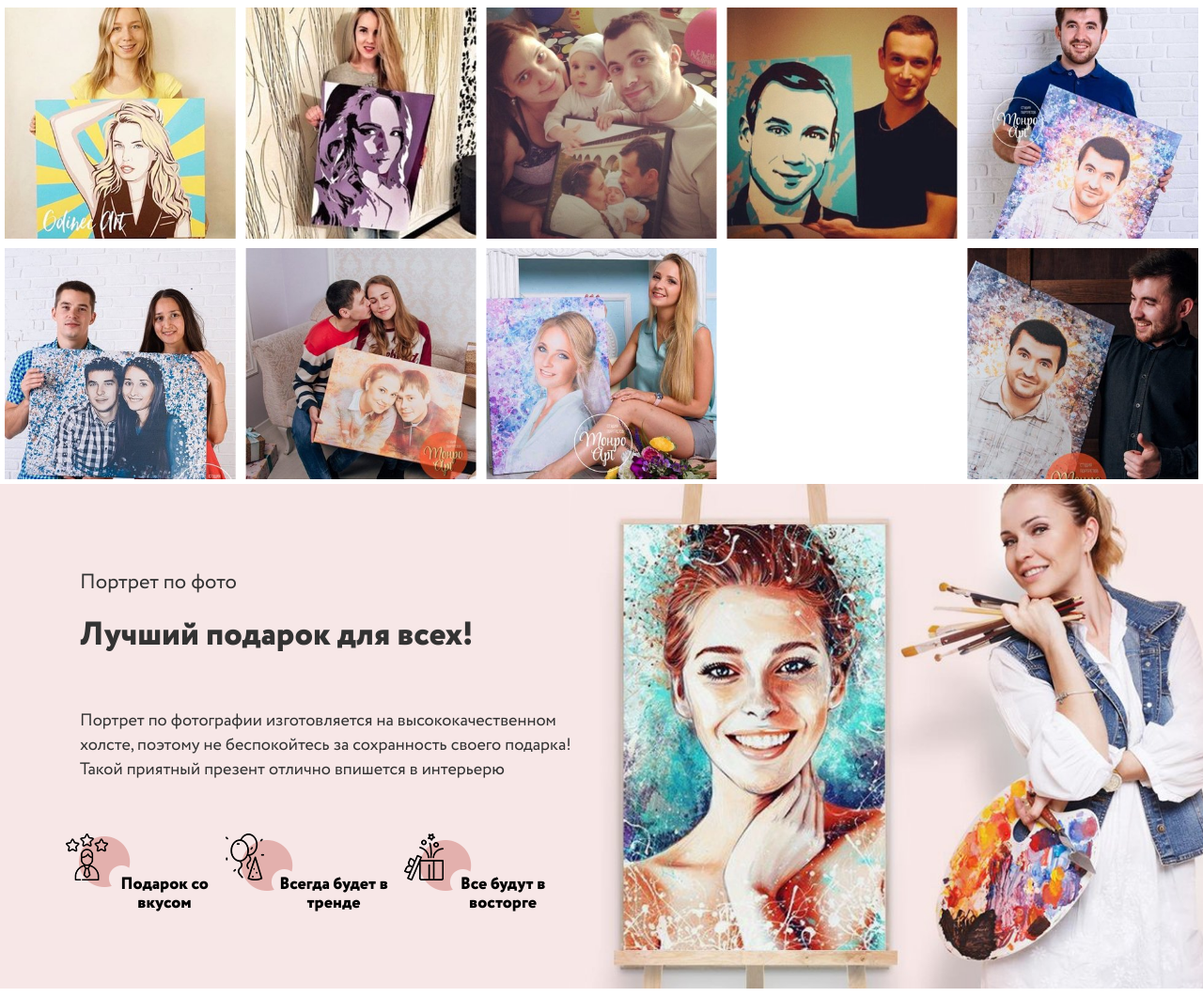
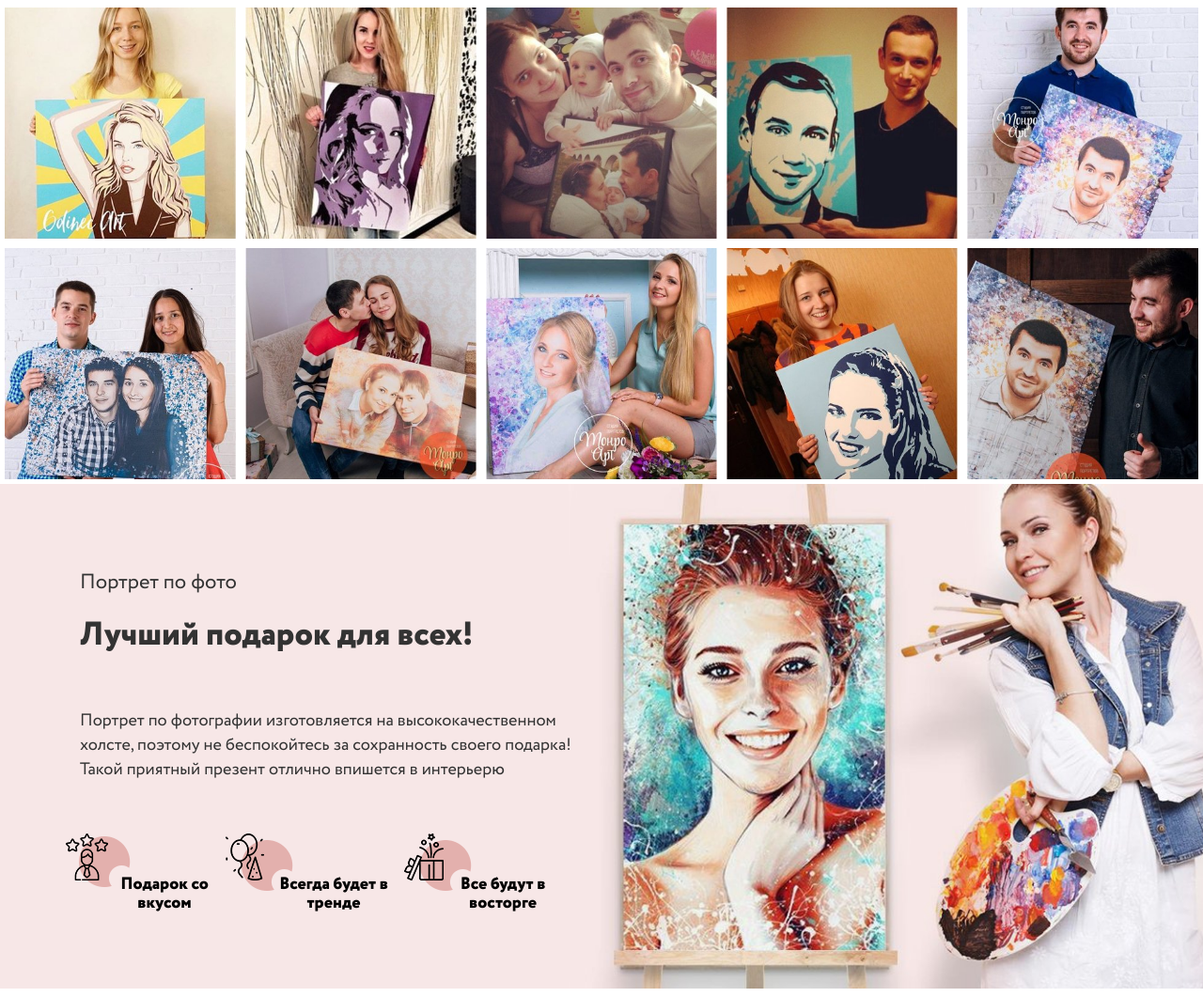
Before and after one commit to GSilver27/Flowers, a website with bundled scripts: page src/index.html in a window 1280 px wide. Shown: the part 4841-5902 px from the top of the page at 94% size. Built offline with nearby package versions, Linux system fonts and the light colour scheme; files whose address does not match are found by name; a web font is replaced by a local one.

```diff
--- a/src/index.html
+++ b/src/index.html
@@ -317,7 +317,7 @@
 				<img src="assets/img/portfolio-8.jpg" alt="">
 			</div>
 			<div class="portfolio-block all girl">
-				<img src="assets/img/portfolio-9.jp"g alt="">
+				<img src="assets/img/portfolio-9.jpg"g alt="">
 			</div>
 			<div class="portfolio-block all chef">
 				<img src="assets/img/portfolio-10.jpg" alt="">
```
Also changed, not shown: dist/index.html, dist/script.js, 1 other file.
